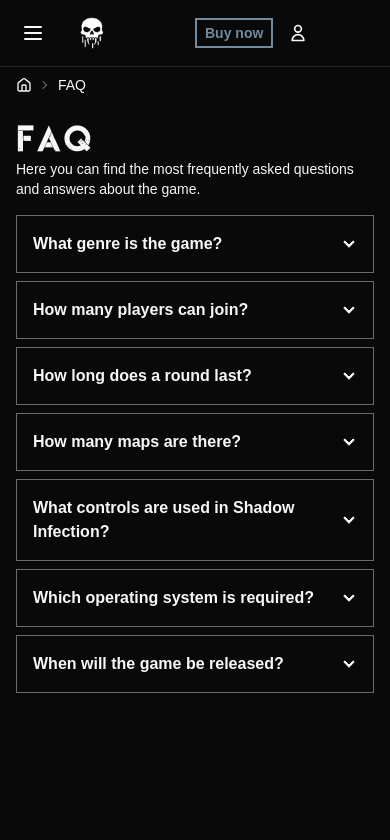
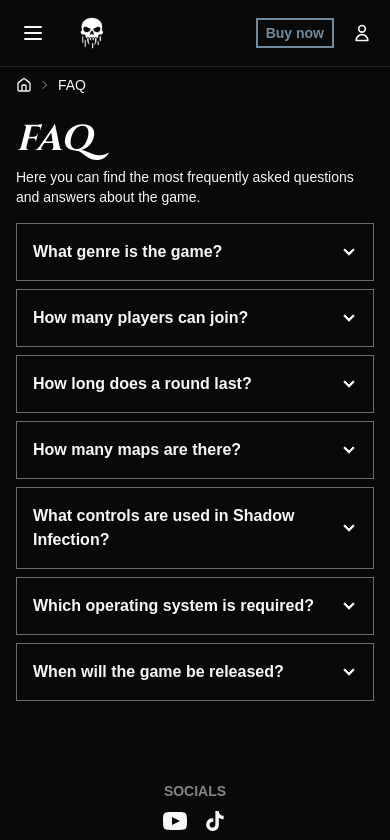
Before and after one commit to VoxelCoreLab/project-alpha-website, a Vue app: page /faq in a window 390 px wide. Shown: the top 840 px of the page. Built offline with nearby package versions, Linux system fonts and the light colour scheme.

Commit message:
Update UI styles for header, footer, FAQ, and landing page
Refined layout and styling in TheFooter, TheHeader, PageFaq, and PageLandingSite components for improved visual consistency and responsiveness. Changes include adjusting padding, button sizes, typography, and flex layouts.

```diff
--- a/src/components/TheFooter.vue
+++ b/src/components/TheFooter.vue
@@ -1,6 +1,6 @@
 <template>
     <footer class="footer footer-horizontal footer-center bg-base-100 text-base-content rounded p-10 pt-16 md:pb-16">
-        <div class="py-16">
+        <div class="">
             <div class="uppercase font-bold text-secondary/50">Socials</div>
             <div class="">
                 <div class="grid grid-flow-col gap-4">
--- a/src/components/TheHeader.vue
+++ b/src/components/TheHeader.vue
@@ -23,10 +23,10 @@
                     </li>
                 </ul>
             </div>
-            <div class="flex-1 md:flex-none gap-2">
+            <div class="flex gap-2 items-center">
                 <RouterLink to="/product" class="btn btn-xs text-sm btn-outline btn-primary">Buy now</RouterLink>
                 <div class="dropdown dropdown-end">
-                    <div tabindex="0" role="button" class="btn btn-ghost btn-circle">
+                    <div tabindex="0" role="button" class="btn btn-ghost btn-sm btn-circle">
                         <svg xmlns="http://www.w3.org/2000/svg" class="h-5 w-5" fill="none" viewBox="0 0 24 24"
                             stroke="currentColor">
                             <path stroke-linecap="round" stroke-linejoin="round" stroke-width="2"
@@ -35,7 +35,7 @@
                     </div>
                     <ul tabindex="-1"
                         class="menu dropdown-content bg-base-100 rounded-box z-1 mt-3 w-52 p-2 shadow">
-                        <li><RouterLink to="/download">Download Game</RouterLink></li>
+                        <li><RouterLink to="/download">Download</RouterLink></li>
                         <li><RouterLink to="/logout">Logout</RouterLink></li>
                     </ul>
                 </div>
--- a/src/pages/PageFaq.vue
+++ b/src/pages/PageFaq.vue
@@ -1,7 +1,7 @@
 <template>
     <LayoutBasic :breadcrumbs="breadcrumbs">
         <div class="max-w-2xl mx-auto p-4 md:p-8">
-            <h1 class="text-4xl md:text-8xl font-nebulous-regular uppercase">FAQ</h1>
+            <h1 class="text-4xl md:text-5xl font-cinzel font-bold italic uppercase text-secondary mb-2">FAQ</h1>
             <p class="text-sm">Here you can find the most frequently asked questions and answers about the game.</p>
             <div class="mt-4 grid gap-2">
                 <div v-for="(faq, index) in faqs" :key="index" tabindex="0" class="collapse collapse-arrow bg-base-100 border-secondary/40 border">
--- a/src/pages/PageLandingSite.vue
+++ b/src/pages/PageLandingSite.vue
@@ -197,7 +197,7 @@
                     </div>
 
                     <!-- Social Proof -->
-                    <div class="mt-12 flex items-center justify-center gap-8 text-base-content/60">
+                    <div class="mt-12 flex flex-col md:flex-row items-center justify-center gap-8 text-base-content/60">
                         <div class="text-center">
                             <div class="text-2xl font-bold text-secondary">Follow</div>
                             <div class="text-sm">The Journey</div>
```
